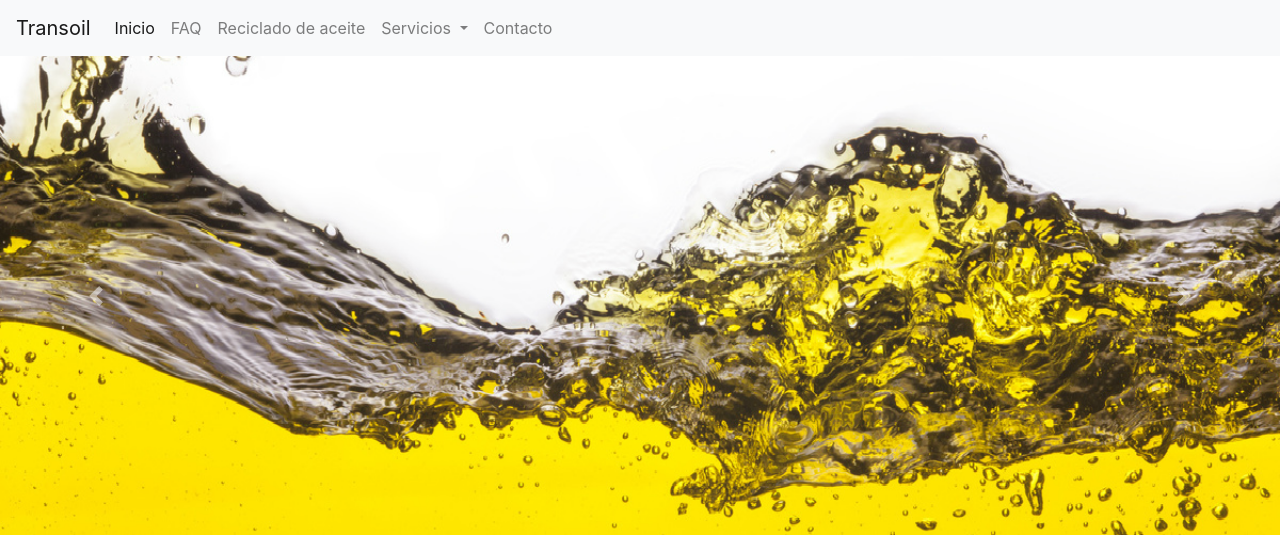
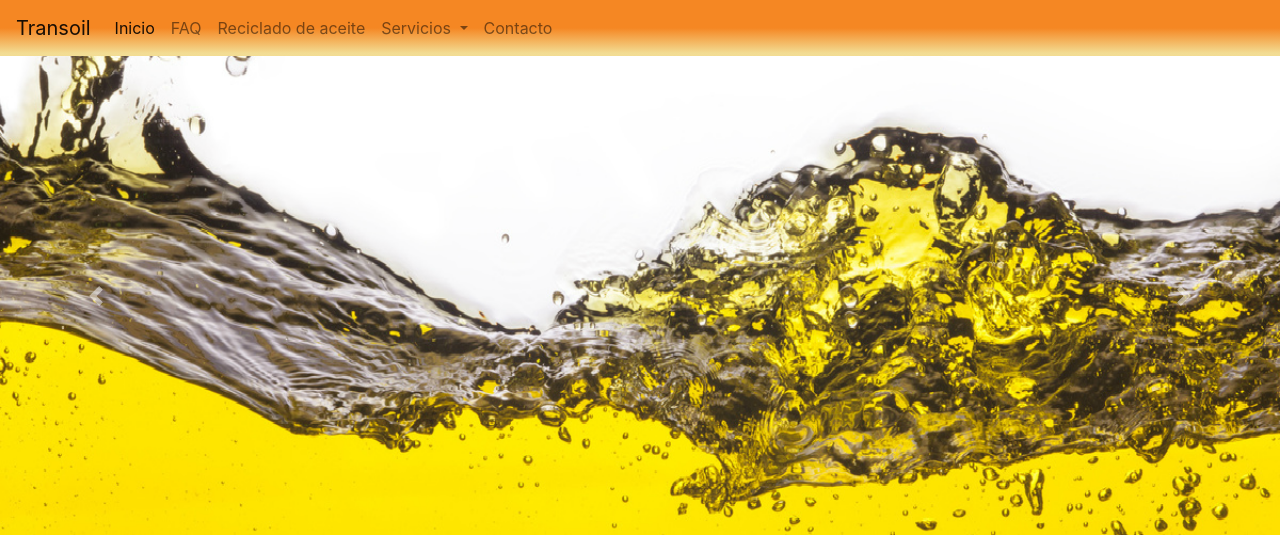
Before and after one commit to yonvela20/DesarrolloInterfaces, a PHP site: page / in a window 1280 px wide. Shown: the top 535 px of the page. Run offline with PHP 8.4, Linux system fonts and the light colour scheme; some libraries are stand-ins or nearby versions.

Commit message:
Navbar transoil

```diff
--- a/Transoil/main.css
+++ b/Transoil/main.css
@@ -32,6 +32,9 @@ Acordeon de bootstrap
     color: #454444;
 }
 
+.navbar-transoil{
+    background-image: linear-gradient(#F58723 50%, #EEC6438f 95%) !important;
+}
 
 /*Hola soy Julian este es mi trabajo de 8 horas espero que no se borre*/
 
```
